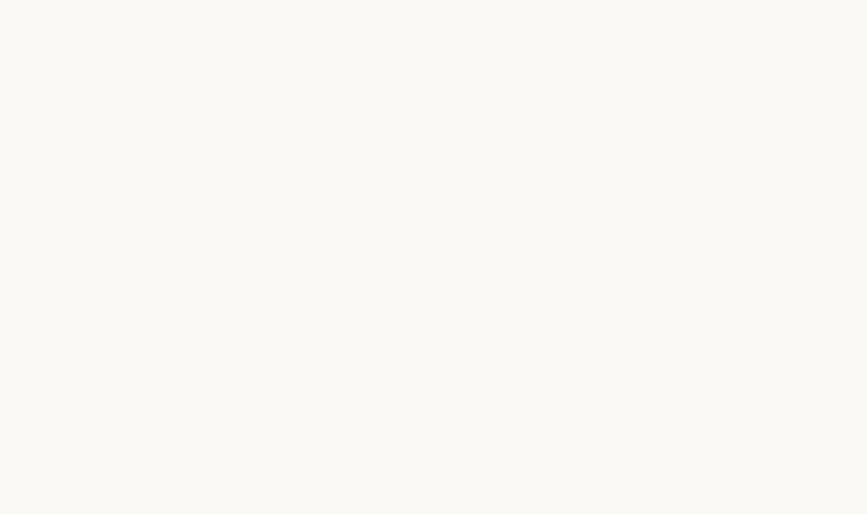
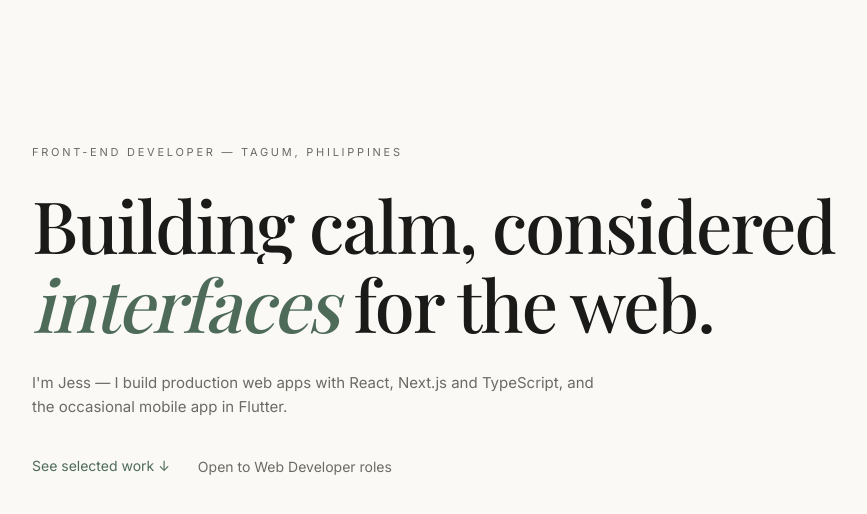
Before and after one commit to jsmrk/jb-portfolio, a React (Vite) app: page / in a window 1280 px wide. Shown: the top 514 px of the page, without its empty margins (96-963 px from the left). Built offline with nearby package versions, Linux system fonts and the light colour scheme; the HTML template or start-up script is replaced by a standard one; a web font is replaced by a local one.

Commit message:
feat: add editorial hero with masked headline entrance

```diff
--- a/src/App.tsx
+++ b/src/App.tsx
@@ -1,6 +1,15 @@
-// Root component; sections are added as they are built.
+import { MotionConfig } from "framer-motion";
+import Hero from "@/components/Hero";
+
+// Composes the single-page portfolio; reduced-motion users get instant content.
 function App() {
-  return <main />;
+  return (
+    <MotionConfig reducedMotion="user">
+      <main>
+        <Hero />
+      </main>
+    </MotionConfig>
+  );
 }
 
 export default App;
--- /dev/null
+++ b/src/components/Hero.tsx
@@ -0,0 +1,54 @@
+import { motion } from "framer-motion";
+import type { Variants } from "framer-motion";
+import { fadeIn, riseUp } from "@/lib/motion";
+
+// Slightly slower stagger than sections — this is the page-load moment.
+const heroStagger: Variants = {
+  hidden: {},
+  visible: { transition: { staggerChildren: 0.15 } },
+};
+
+// Landing hero: masked headline lines rise in sequence on page load.
+function Hero() {
+  return (
+    <section id="top" className="pt-28 md:pt-36">
+      <motion.div
+        initial="hidden"
+        animate="visible"
+        variants={heroStagger}
+        className="mx-auto w-5/6 max-w-5xl pb-20 md:pb-28"
+      >
+        <motion.p variants={fadeIn} className="kicker">
+          Front-End Developer — Tagum, Philippines
+        </motion.p>
+        <h1 className="mt-6 font-serif text-[clamp(2.5rem,7vw,4.5rem)] font-medium leading-[1.1] tracking-tight">
+          <span className="block overflow-hidden">
+            <motion.span variants={riseUp} className="block">
+              Building calm, considered
+            </motion.span>
+          </span>
+          <span className="block overflow-hidden">
+            <motion.span variants={riseUp} className="block">
+              <em className="text-accent">interfaces</em> for the web.
+            </motion.span>
+          </span>
+        </h1>
+        <motion.p
+          variants={fadeIn}
+          className="mt-7 max-w-xl text-[15px] leading-relaxed text-muted"
+        >
+          I'm Jess — I build production web apps with React, Next.js and
+          TypeScript, and the occasional mobile app in Flutter.
+        </motion.p>
+        <motion.div variants={fadeIn} className="mt-9 flex items-center gap-7 text-sm">
+          <a href="#work" className="link-grow text-accent">
+            See selected work ↓
+          </a>
+          <span className="text-muted">Open to Web Developer roles</span>
+        </motion.div>
+      </motion.div>
+    </section>
+  );
+}
+
+export default Hero;
```
